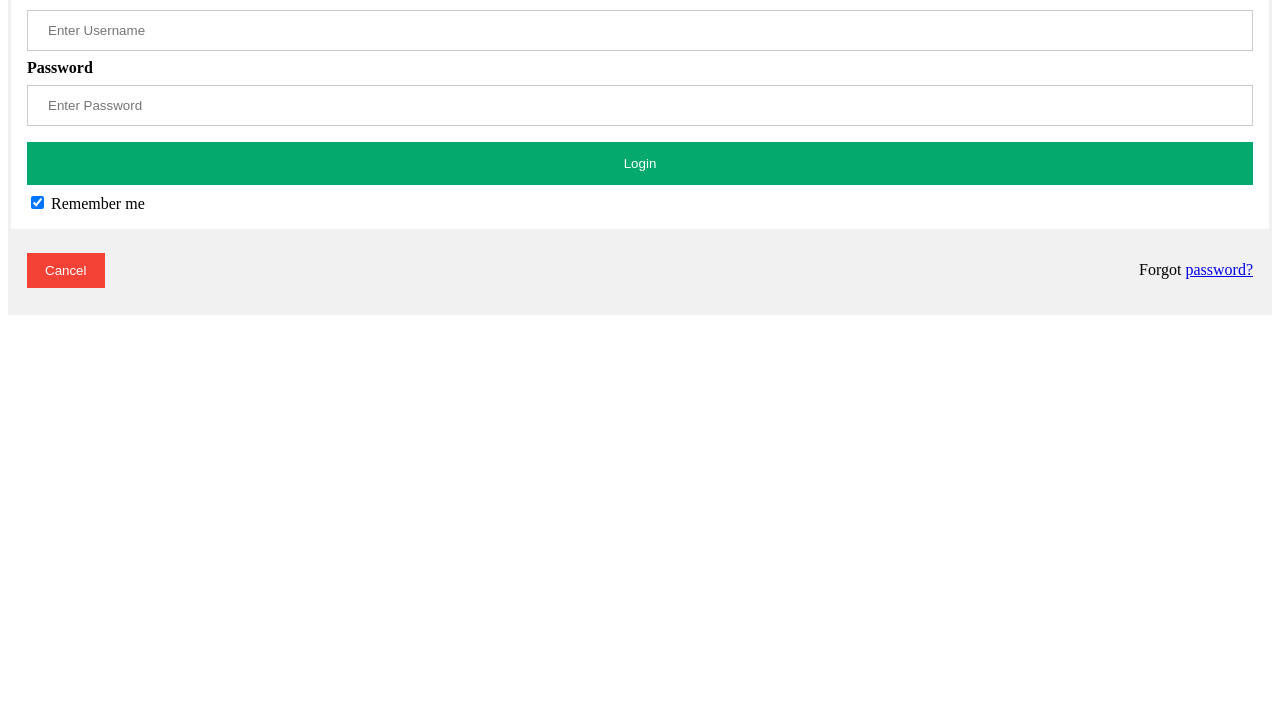
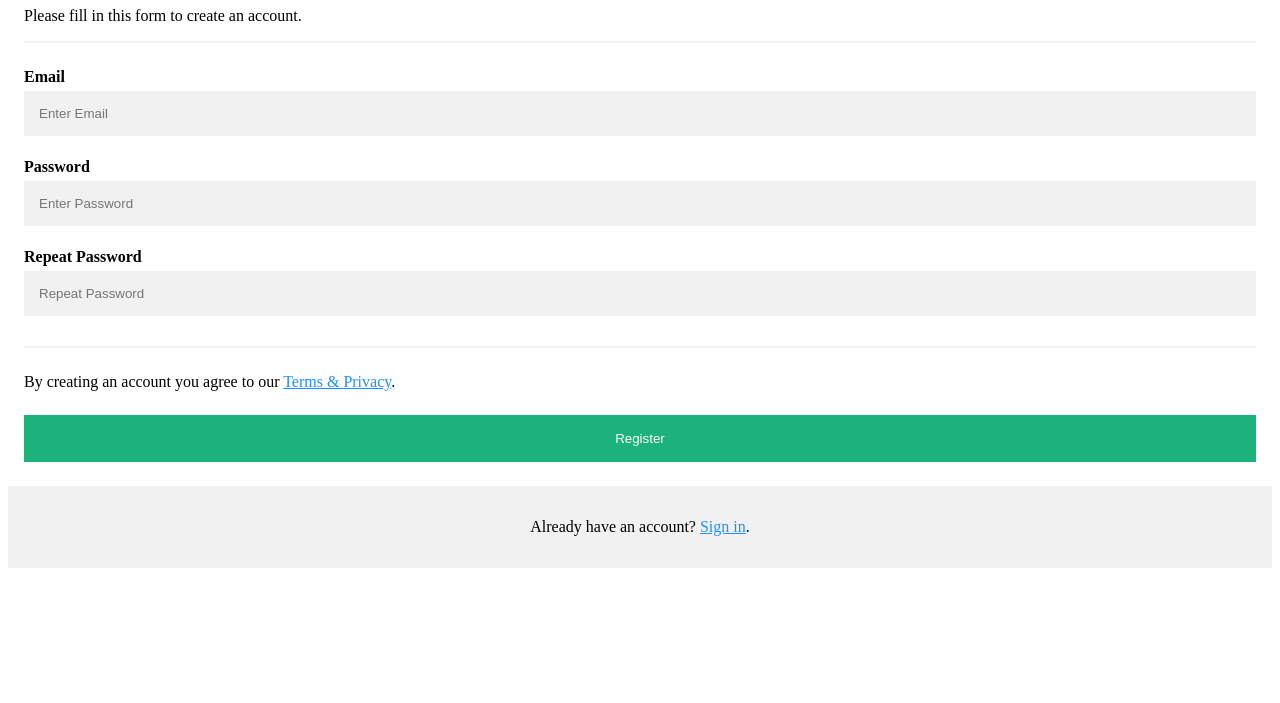
Before and after one commit to JethroBalaga/Habal-Habal-Booking-system-, a plain HTML site: page user.html in a window 1280 px wide. Shown: the part 97-800 px from the top of the page. Drawn offline with Linux system fonts and the light colour scheme.

Commit message:
added user panel and driver panel

```diff
--- a/about.css
+++ b/about.css
@@ -214,7 +214,7 @@ body{
 }
 
 .button:hover {
-  background-color: #ffffff;
+  background-color: #62c767;
 }
 
 
--- a/driver.css
+++ b/driver.css
@@ -1,71 +1,54 @@
-/* Bordered form */
-form {
-    border: 3px solid #f1f1f1;
-  }
+* {box-sizing: border-box}
 
-  /* Full-width inputs */
-  input[type=text], input[type=password] {
-    width: 100%;
-    padding: 12px 20px;
-    margin: 8px 0;
-    display: inline-block;
-    border: 1px solid #ccc;
-    box-sizing: border-box;
-  }
+/* Add padding to containers */
+.container {
+  padding: 16px;
+}
 
-  /* Set a style for all buttons */
-  button {
-    background-color: #04AA6D;
-    color: white;
-    padding: 14px 20px;
-    margin: 8px 0;
-    border: none;
-    cursor: pointer;
-    width: 100%;
-  }
+/* Full-width input fields */
+input[type=text], input[type=password] {
+  width: 100%;
+  padding: 15px;
+  margin: 5px 0 22px 0;
+  display: inline-block;
+  border: none;
+  background: #f1f1f1;
+}
 
-  /* Add a hover effect for buttons */
-  button:hover {
-    opacity: 0.8;
-  }
+input[type=text]:focus, input[type=password]:focus {
+  background-color: #ddd;
+  outline: none;
+}
 
-  /* Extra style for the cancel button (red) */
-  .cancelbtn {
-    width: auto;
-    padding: 10px 18px;
-    background-color: #f44336;
-  }
+/* Overwrite default styles of hr */
+hr {
+  border: 1px solid #f1f1f1;
+  margin-bottom: 25px;
+}
 
-  /* Center the avatar image inside this container */
-  .imgcontainer {
-    text-align: center;
-    margin: 24px 0 12px 0;
-  }
+/* Set a style for the submit/register button */
+.registerbtn {
+  background-color: #04AA6D;
+  color: white;
+  padding: 16px 20px;
+  margin: 8px 0;
+  border: none;
+  cursor: pointer;
+  width: 100%;
+  opacity: 0.9;
+}
 
-  /* Avatar image */
-  img.avatar {
-    width: 40%;
-    border-radius: 50%;
-  }
+.registerbtn:hover {
+  opacity:1;
+}
 
-  /* Add padding to containers */
-  .container {
-    padding: 16px;
-  }
+/* Add a blue text color to links */
+a {
+  color: dodgerblue;
+}
 
-  /* The "Forgot password" text */
-  span.psw {
-    float: right;
-    padding-top: 16px;
-  }
-
-  /* Change styles for span and cancel button on extra small screens */
-  @media screen and (max-width: 300px) {
-    span.psw {
-      display: block;
-      float: none;
-    }
-    .cancelbtn {
-      width: 100%;
-    }
-  }
+/* Set a grey background color and center the text of the "sign in" section */
+.signin {
+  background-color: #f1f1f1;
+  text-align: center;
+}
--- a/user.css
+++ b/user.css
@@ -1,71 +1,54 @@
-/* Bordered form */
-form {
-    border: 3px solid #f1f1f1;
-  }
+* {box-sizing: border-box}
 
-  /* Full-width inputs */
-  input[type=text], input[type=password] {
-    width: 100%;
-    padding: 12px 20px;
-    margin: 8px 0;
-    display: inline-block;
-    border: 1px solid #ccc;
-    box-sizing: border-box;
-  }
+/* Add padding to containers */
+.container {
+  padding: 16px;
+}
 
-  /* Set a style for all buttons */
-  button {
-    background-color: #04AA6D;
-    color: white;
-    padding: 14px 20px;
-    margin: 8px 0;
-    border: none;
-    cursor: pointer;
-    width: 100%;
-  }
+/* Full-width input fields */
+input[type=text], input[type=password] {
+  width: 100%;
+  padding: 15px;
+  margin: 5px 0 22px 0;
+  display: inline-block;
+  border: none;
+  background: #f1f1f1;
+}
 
-  /* Add a hover effect for buttons */
-  button:hover {
-    opacity: 0.8;
-  }
+input[type=text]:focus, input[type=password]:focus {
+  background-color: #ddd;
+  outline: none;
+}
 
-  /* Extra style for the cancel button (red) */
-  .cancelbtn {
-    width: auto;
-    padding: 10px 18px;
-    background-color: #f44336;
-  }
+/* Overwrite default styles of hr */
+hr {
+  border: 1px solid #f1f1f1;
+  margin-bottom: 25px;
+}
 
-  /* Center the avatar image inside this container */
-  .imgcontainer {
-    text-align: center;
-    margin: 24px 0 12px 0;
-  }
+/* Set a style for the submit/register button */
+.registerbtn {
+  background-color: #04AA6D;
+  color: white;
+  padding: 16px 20px;
+  margin: 8px 0;
+  border: none;
+  cursor: pointer;
+  width: 100%;
+  opacity: 0.9;
+}
 
-  /* Avatar image */
-  img.avatar {
-    width: 40%;
-    border-radius: 50%;
-  }
+.registerbtn:hover {
+  opacity:1;
+}
 
-  /* Add padding to containers */
-  .container {
-    padding: 16px;
-  }
+/* Add a blue text color to links */
+a {
+  color: dodgerblue;
+}
 
-  /* The "Forgot password" text */
-  span.psw {
-    float: right;
-    padding-top: 16px;
-  }
-
-  /* Change styles for span and cancel button on extra small screens */
-  @media screen and (max-width: 300px) {
-    span.psw {
-      display: block;
-      float: none;
-    }
-    .cancelbtn {
-      width: 100%;
-    }
-  }
+/* Set a grey background color and center the text of the "sign in" section */
+.signin {
+  background-color: #f1f1f1;
+  text-align: center;
+}
--- a/user.html
+++ b/user.html
@@ -7,28 +7,29 @@
     <link rel="stylesheet" href="user.css">
 </head>
 <body>
-    <form action="action_page.php" method="post">
-        <div class="imgcontainer">
-          <img src="img_avatar2.png" alt="Avatar" class="avatar">
-        </div>
+  <form action="action_page.php">
+    <div class="container">
+      <h1>Register</h1>
+      <p>Please fill in this form to create an account.</p>
+      <hr>
 
-        <div class="container">
-          <label for="uname"><b>Username</b></label>
-          <input type="text" placeholder="Enter Username" name="uname" required>
+      <label for="email"><b>Email</b></label>
+      <input type="text" placeholder="Enter Email" name="email" id="email" required>
 
-          <label for="psw"><b>Password</b></label>
-          <input type="password" placeholder="Enter Password" name="psw" required>
+      <label for="psw"><b>Password</b></label>
+      <input type="password" placeholder="Enter Password" name="psw" id="psw" required>
 
-          <button type="submit">Login</button>
-          <label>
-            <input type="checkbox" checked="checked" name="remember"> Remember me
-          </label>
-        </div>
+      <label for="psw-repeat"><b>Repeat Password</b></label>
+      <input type="password" placeholder="Repeat Password" name="psw-repeat" id="psw-repeat" required>
+      <hr>
 
-        <div class="container" style="background-color:#f1f1f1">
-          <button type="button" class="cancelbtn">Cancel</button>
-          <span class="psw">Forgot <a href="#">password?</a></span>
-        </div>
-      </form>
+      <p>By creating an account you agree to our <a href="#">Terms & Privacy</a>.</p>
+      <button type="submit" class="registerbtn">Register</button>
+    </div>
+
+    <div class="container signin">
+      <p>Already have an account? <a href="#">Sign in</a>.</p>
+    </div>
+  </form>
 </body>
 </html>
--- /dev/null
+++ b/userpanel.css
@@ -0,0 +1,215 @@
+
+body{
+    margin: 0px;
+    padding: 0px;
+    background-color:rgb(43, 43, 43);
+    background-repeat: no-repeat;
+    background-position: center;
+    background-attachment: fixed;
+    background-size: cover;
+}
+
+
+
+
+
+
+
+  #navbar #nav{
+    float: left;
+    padding-top: 15px;
+  }
+  li{
+    list-style: none;
+    display: inline-block;
+    padding-right: 40px;
+  }
+  li a{
+    text-decoration: none;
+    color: rgb(255, 249, 241);
+    font-size: 18px;
+  }
+  li a:hover{
+    color: rgb(185, 112, 112);
+    font-size: xx-large;
+
+  }
+  .logo {
+    float: left;
+  }
+
+  .dropdown{
+    text-decoration: none;
+    color: rgb(255, 249, 241);
+    font-size: 18px;
+    padding-right: 5px;
+  }
+
+
+
+  .dropdown {
+    position: relative;
+    display: inline-block;
+  }
+
+
+  .dropdown-content {
+    display: none;
+    position: absolute;
+    min-width: 16px;
+    z-index: 1;
+  }
+
+
+  .dropdown-content a {
+    color: rgb(255, 255, 255);
+    padding: 5px;
+    text-decoration: none;
+    display: block;
+    background-color: rgb(83, 83, 83);
+  }
+
+
+  .dropdown-content a:hover {
+    background-color: #c56262;
+  }
+  .dropdown:hover .dropdown-content {
+    display: block;
+    font-size: xx-large;
+  }
+
+
+
+  .dropdown:hover .a {
+    color: rgb(18, 176, 224);
+  }
+
+
+
+
+
+
+
+  .header h1 {
+    font-size: 70px;
+  }
+
+  *{
+    margin:0;
+    padding:0;
+    box-sizing: border-box;
+    font-family: sans-serif;
+  }
+
+  .container{
+    scroll-snap-type: y mandatory;
+    overflow-y: scroll;
+    height: 100vh;
+    width: 200vh;
+  }
+
+  section {
+    height: 100vh;
+    width: 200vh;
+    display: flex;
+    justify-content: left;
+    align-items: left;
+  }
+
+  .one {
+    max-width: 100%;
+    height: 75%;
+    font-size: x-large;
+    background-color: #f9f9f9;
+
+
+  }
+
+  .two {
+    background-color: rgb(46, 44, 44);
+
+  }
+
+
+
+
+
+
+
+
+  /* General Reset */
+* {
+    margin: 0;
+    padding: 0;
+    box-sizing: border-box;
+}
+
+/* Set the body and html to take full height */
+html, body {
+    height: 100%;
+    display: flex;
+    flex-direction: column;
+}
+
+/* Make content container flex-grow to take up remaining space */
+.content {
+    flex: 1;
+    padding: 20px;
+    /* Additional styling for your content */
+}
+
+/* Footer Styling */
+.footer {
+    background-color: #333;
+    color: #f9f9f9;
+    padding: 20px 0;
+    text-align: center;
+    font-family: Arial, sans-serif;
+    width: 100%;
+    height: 200px;
+    display: flex;
+    flex-direction: column;
+    justify-content: center;
+}
+
+.footer-content h3 {
+    font-size: 24px;
+    margin: 10px 0;
+}
+
+.footer-content p {
+    font-size: 14px;
+    line-height: 1.6;
+    margin-bottom: 15px;
+}
+
+.socials {
+    list-style: none;
+    padding: 0;
+    margin: 20px 0;
+}
+
+.socials li {
+    display: inline-block;
+    margin: 0 10px;
+}
+
+.socials li a {
+    color: #f9f9f9;
+    font-size: 20px;
+    text-decoration: none;
+    transition: color 0.3s ease;
+}
+
+.socials li a:hover {
+    color: #4CAF50;
+}
+
+.footer-bottom {
+    margin-top: 10px;
+    font-size: 14px;
+}
+
+.footer-bottom p {
+    margin: 0;
+}
```
Also changed, not shown: driver.html (+20 -19 lines), index.html (+18 -6 lines), style.css (+37 -2 lines), userpanel.html (added, +68 -0 lines), driverpanel.css (added), driverpanel.html (added), images/book.gif (added), images/driver.avif (added), images/driver.jpg (added), images/icon.png (added).
